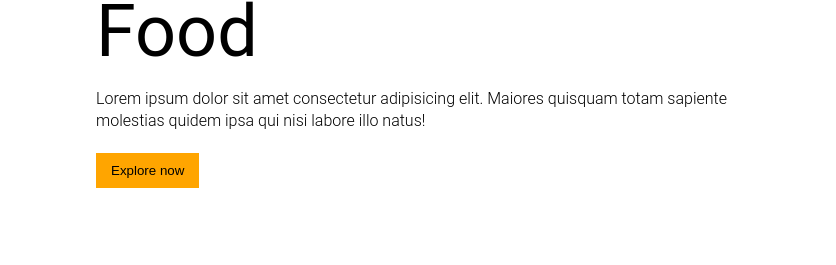
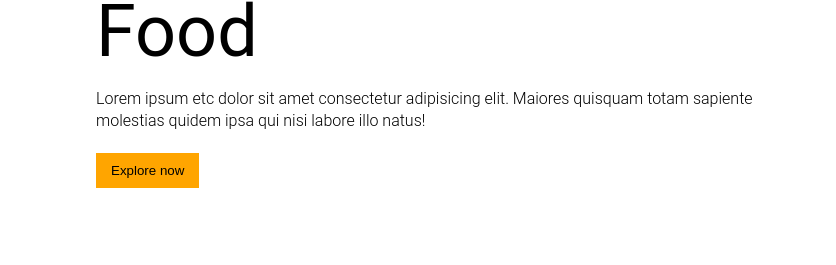
Before and after one commit to KoushikPanda1729/Restaurant_Homepage, a plain HTML site: page index.html in a window 1280 px wide. Shown: the part 487-752 px from the top of the page, 444-1280 px from the left. Drawn offline with Linux system fonts and the light colour scheme.

```diff
--- a/index.html
+++ b/index.html
@@ -40,7 +40,7 @@
         <div class="tag"> 50% off all product </div>
         <h1>Enjoy Your Delicious Food</h1>
         <p>
-          Lorem ipsum dolor sit amet consectetur adipisicing elit. Maiores quisquam totam sapiente molestias quidem ipsa
+          Lorem ipsum etc dolor sit amet consectetur adipisicing elit. Maiores quisquam totam sapiente molestias quidem ipsa
           qui nisi labore illo natus!
         </p>
         <button class="h_button">Explore now
```
